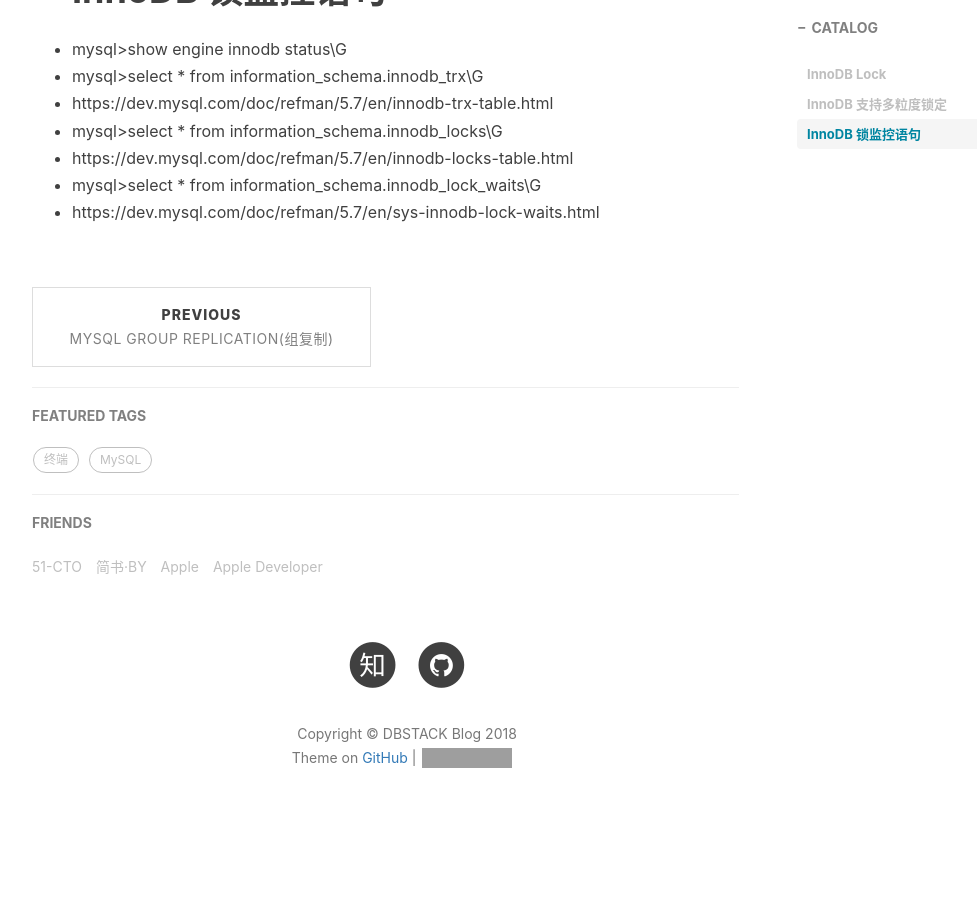
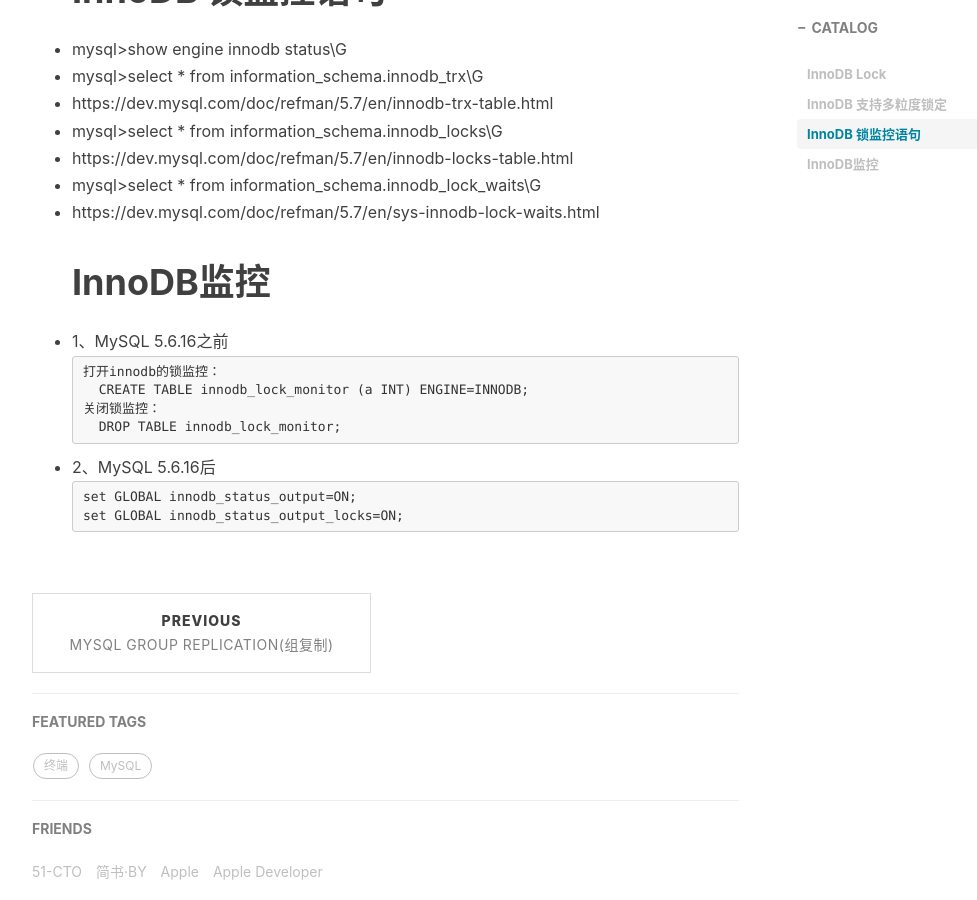
Before and after one commit to weiyanwei412/weiyanwei412.github.io, a Jekyll site: the page built from _posts/2018-04-02-InnoDB-Lock.md, in a window 1280 px wide and 900 px high, scrolled down 1734 px. Shown: the whole window, without its empty margins (233-1210 px from the left). Built offline with Jekyll 4.4.1, drawn with Linux system fonts in a browser that asks for light colours; nearby versions of some CDN libraries; comment, search, counter and statistics services are not loaded; before the commit the page ends 2596 px from its top, so only the background shows below that; grey boxes are pictures that could not be loaded.

Commit message:
Update 2018-04-02-InnoDB-Lock.md

`````diff
--- a/_posts/2018-04-02-InnoDB-Lock.md
+++ b/_posts/2018-04-02-InnoDB-Lock.md
@@ -54,3 +54,16 @@ S   不兼容    兼容
 - https://dev.mysql.com/doc/refman/5.7/en/innodb-locks-table.html
 - mysql>select * from information_schema.innodb_lock_waits\G
 - https://dev.mysql.com/doc/refman/5.7/en/sys-innodb-lock-waits.html
+# InnoDB监控
+- 1、MySQL 5.6.16之前
+````
+打开innodb的锁监控：
+    CREATE TABLE innodb_lock_monitor (a INT) ENGINE=INNODB;
+关闭锁监控：
+    DROP TABLE innodb_lock_monitor;
+````
+- 2、MySQL 5.6.16后
+````
+set GLOBAL innodb_status_output=ON;
+set GLOBAL innodb_status_output_locks=ON;
+```
`````
